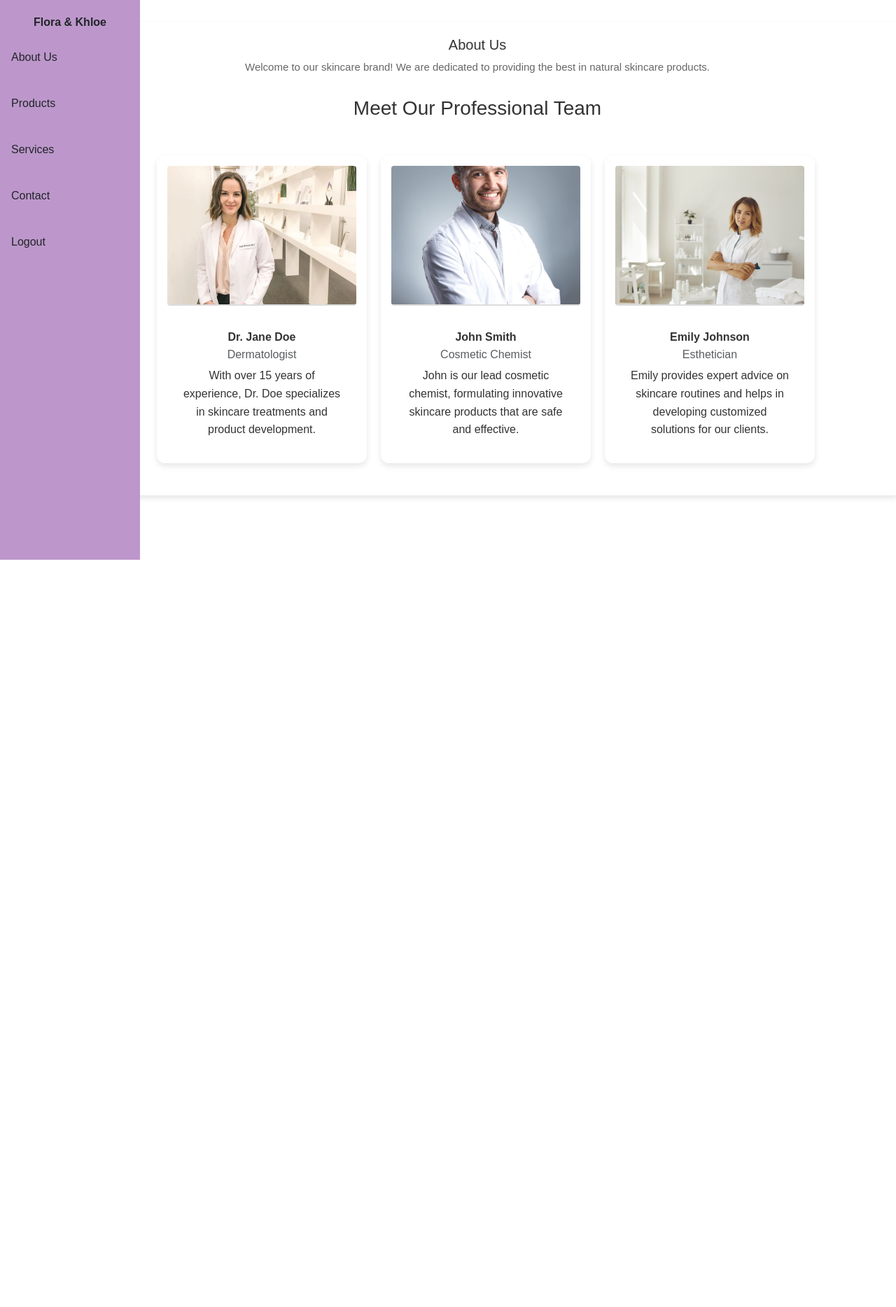
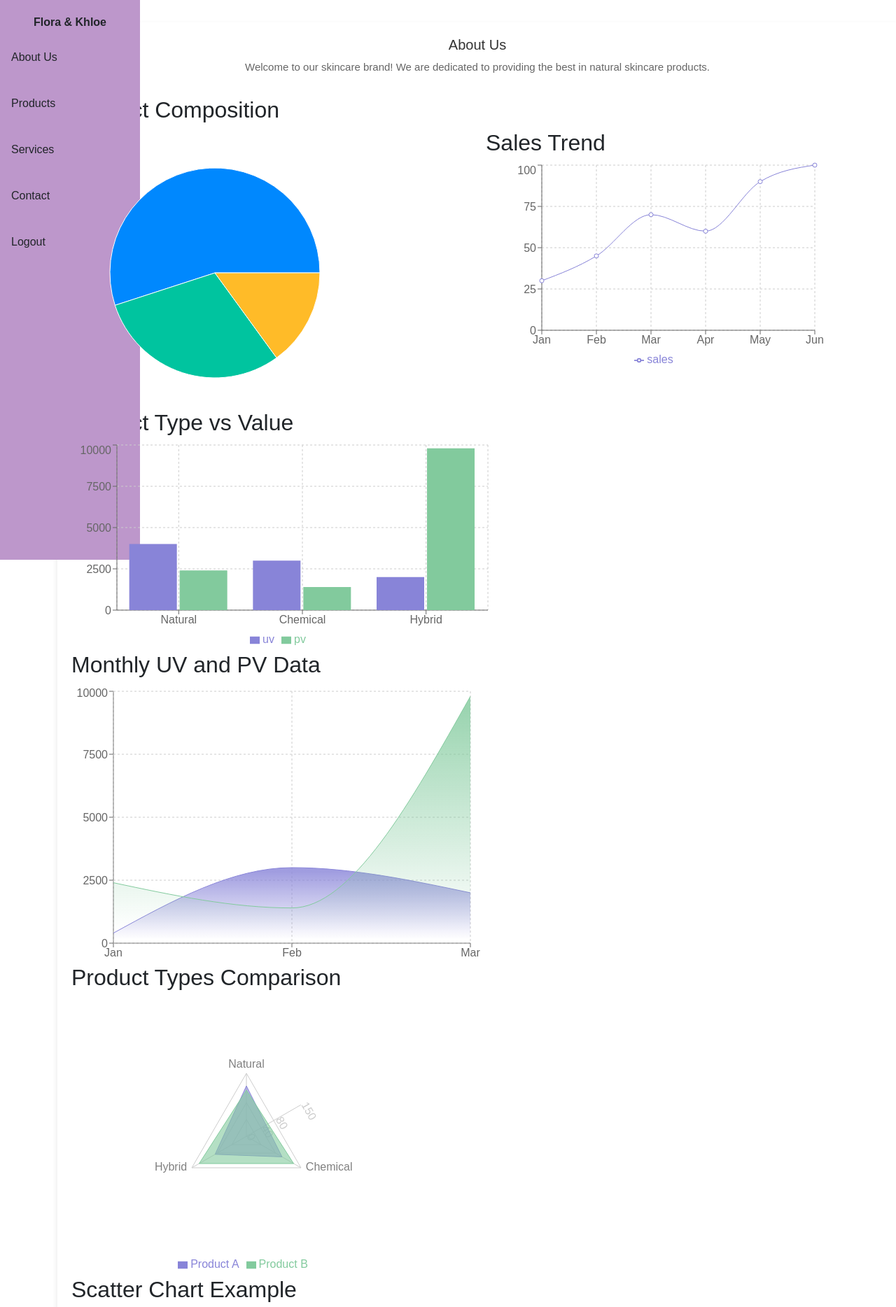
Before and after one commit to chandiniratho/layout, a React (Create React App) app: page /about in a window 1280 px wide. Shown: the top 1868 px of the page at 70% size. Before the commit the page ends 800 px from the top, so only its background shows below. Built offline with nearby package versions, Linux system fonts and the light colour scheme.

Commit message:
Update About.jsx

```diff
--- a/src/components/About.jsx
+++ b/src/components/About.jsx
@@ -1,59 +1,173 @@
-
 import React from 'react';
 import './AboutUs.css';
 import Header from './Header';
-import img17 from '../Assets/img17.jpeg'
-import img18 from '../Assets/img18.jpeg'
-import img19 from '../Assets/img19.jpeg'
+import img17 from '../Assets/img17.jpeg';
+import img18 from '../Assets/img18.jpeg';
+import img19 from '../Assets/img19.jpeg';
+import { PieChart, Pie, Cell, LineChart, Line, XAxis, YAxis, CartesianGrid, Tooltip, Legend, BarChart, Bar, AreaChart, Area, Radar, RadarChart, PolarGrid, PolarAngleAxis, PolarRadiusAxis, ScatterChart, Scatter } from 'recharts';
 
-const teamMembers = [
-  {
-    name: 'Dr. Jane Doe',
-    title: 'Dermatologist',
-    description: 'With over 15 years of experience, Dr. Doe specializes in skincare treatments and product development.',
-    image: img17,
-  },
-  {
-    name: 'John Smith',
-    title: 'Cosmetic Chemist',
-    description: 'John is our lead cosmetic chemist, formulating innovative skincare products that are safe and effective.',
-    image: img18,
-  },
-  {
-    name: 'Emily Johnson',
-    title: 'Esthetician',
-    description: 'Emily provides expert advice on skincare routines and helps in developing customized solutions for our clients.',
-    image: img19,
-  },
+
+
+// Chart data
+const pieData = [
+  { name: 'Natural Products', value: 55 },
+  { name: 'Chemical Products', value: 30 },
+  { name: 'Hybrid Products', value: 15 },
 ];
+
+const lineData = [
+  { month: 'Jan', sales: 30 },
+  { month: 'Feb', sales: 45 },
+  { month: 'Mar', sales: 70 },
+  { month: 'Apr', sales: 60 },
+  { month: 'May', sales: 90 },
+  { month: 'Jun', sales: 100 },
+];
+
+const barData = [
+  { name: 'Natural', uv: 4000, pv: 2400, amt: 2400 },
+  { name: 'Chemical', uv: 3000, pv: 1398, amt: 2210 },
+  { name: 'Hybrid', uv: 2000, pv: 9800, amt: 2290 },
+];
+
+const areaData = [
+  { month: 'Jan', uv: 400, pv: 2400, amt: 2400 },
+  { month: 'Feb', uv: 3000, pv: 1398, amt: 2210 },
+  { month: 'Mar', uv: 2000, pv: 9800, amt: 2290 },
+];
+
+const radarData = [
+  { subject: 'Natural', A: 120, B: 110, fullMark: 150 },
+  { subject: 'Chemical', A: 98, B: 130, fullMark: 150 },
+  { subject: 'Hybrid', A: 86, B: 130, fullMark: 150 },
+];
+
+const scatterData = [
+  { x: 100, y: 200 },
+  { x: 120, y: 100 },
+  { x: 170, y: 300 },
+  { x: 140, y: 250 },
+  { x: 150, y: 400 },
+  { x: 110, y: 280 },
+];
+
+const COLORS = ['#0088FE', '#00C49F', '#FFBB28'];
 
 const AboutUs = () => {
   return (
     <div className='hello'>
       <Header />
       <div className="about-us container">
+        {/* Intro Section */}
         <section className="about-intro">
           <h1>About Us</h1>
           <p>
             Welcome to our skincare brand! We are dedicated to providing the best in natural skincare products.
           </p>
         </section>
-        <section className="meet-our-team">
-          <h2>Meet Our Professional Team</h2>
+
+        {/* Pie Chart Section */}
+        <section className="charts-section">
+          <h2>Product Composition</h2>
           <div className="row">
-            {teamMembers.map((member, index) => (
-              <div className="col-md-3" key={index}>
-                <div className="card mb-3">
-                  <img src={member.image} className="card-img-top" alt={member.name} />
-                  <div className="card-body">
-                    <h5 className="card-title">{member.name}</h5>
-                    <h6 className="card-subtitle mb-2 text-muted">{member.title}</h6>
-                    <p className="card-text">{member.description}</p>
-                  </div>
-                </div>
-              </div>
-            ))}
+            <div className="col-md-6">
+              <PieChart width={400} height={400}>
+                <Pie
+                  data={pieData}
+                  cx={200}
+                  cy={200}
+                  labelLine={false}
+                  outerRadius={150}
+                  fill="#8884d8"
+                  dataKey="value"
+                >
+                  {pieData.map((entry, index) => (
+                    <Cell key={`cell-${index}`} fill={COLORS[index % COLORS.length]} />
+                  ))}
+                </Pie>
+              </PieChart>
+            </div>
+
+            {/* Line Chart Section */}
+            <div className="col-md-6">
+              <h2>Sales Trend</h2>
+              <LineChart
+                width={500}
+                height={300}
+                data={lineData}
+                margin={{
+                  top: 5, right: 30, left: 20, bottom: 5,
+                }}
+              >
+                <CartesianGrid strokeDasharray="3 3" />
+                <XAxis dataKey="month" />
+                <YAxis />
+                <Tooltip />
+                <Legend />
+                <Line type="monotone" dataKey="sales" stroke="#8884d8" activeDot={{ r: 8 }} />
+              </LineChart>
+            </div>
           </div>
+
+          {/* Bar Chart Section */}
+          <h2>Product Type vs Value</h2>
+          <BarChart width={600} height={300} data={barData}>
+            <CartesianGrid strokeDasharray="3 3" />
+            <XAxis dataKey="name" />
+            <YAxis />
+            <Tooltip />
+            <Legend />
+            <Bar dataKey="uv" fill="#8884d8" />
+            <Bar dataKey="pv" fill="#82ca9d" />
+          </BarChart>
+
+          {/* Area Chart Section */}
+          <h2>Monthly UV and PV Data</h2>
+          <AreaChart
+            width={600}
+            height={400}
+            data={areaData}
+            margin={{ top: 10, right: 30, left: 0, bottom: 0 }}
+          >
+            <defs>
+              <linearGradient id="colorUv" x1="0" y1="0" x2="0" y2="1">
+                <stop offset="5%" stopColor="#8884d8" stopOpacity={0.8} />
+                <stop offset="95%" stopColor="#8884d8" stopOpacity={0} />
+              </linearGradient>
+              <linearGradient id="colorPv" x1="0" y1="0" x2="0" y2="1">
+                <stop offset="5%" stopColor="#82ca9d" stopOpacity={0.8} />
+                <stop offset="95%" stopColor="#82ca9d" stopOpacity={0} />
+              </linearGradient>
+            </defs>
+            <XAxis dataKey="month" />
+            <YAxis />
+            <CartesianGrid strokeDasharray="3 3" />
+            <Tooltip />
+            <Area type="monotone" dataKey="uv" stroke="#8884d8" fillOpacity={1} fill="url(#colorUv)" />
+            <Area type="monotone" dataKey="pv" stroke="#82ca9d" fillOpacity={1} fill="url(#colorPv)" />
+          </AreaChart>
+
+          {/* Radar Chart Section */}
+          <h2>Product Types Comparison</h2>
+          <RadarChart outerRadius={90} width={500} height={400} data={radarData}>
+            <PolarGrid />
+            <PolarAngleAxis dataKey="subject" />
+            <PolarRadiusAxis angle={30} domain={[0, 150]} />
+            <Radar name="Product A" dataKey="A" stroke="#8884d8" fill="#8884d8" fillOpacity={0.6} />
+            <Radar name="Product B" dataKey="B" stroke="#82ca9d" fill="#82ca9d" fillOpacity={0.6} />
+            <Legend />
+          </RadarChart>
+
+          {/* Scatter Chart Section */}
+          <h2>Scatter Chart Example</h2>
+          <ScatterChart width={500} height={400}>
+            <CartesianGrid />
+            <XAxis type="number" dataKey="x" name="X Value" />
+            <YAxis type="number" dataKey="y" name="Y Value" />
+            <Tooltip cursor={{ strokeDasharray: '3 3' }} />
+            <Legend />
+            <Scatter name="A Series" data={scatterData} fill="#8884d8" />
+          </ScatterChart>
         </section>
       </div>
     </div>
```
